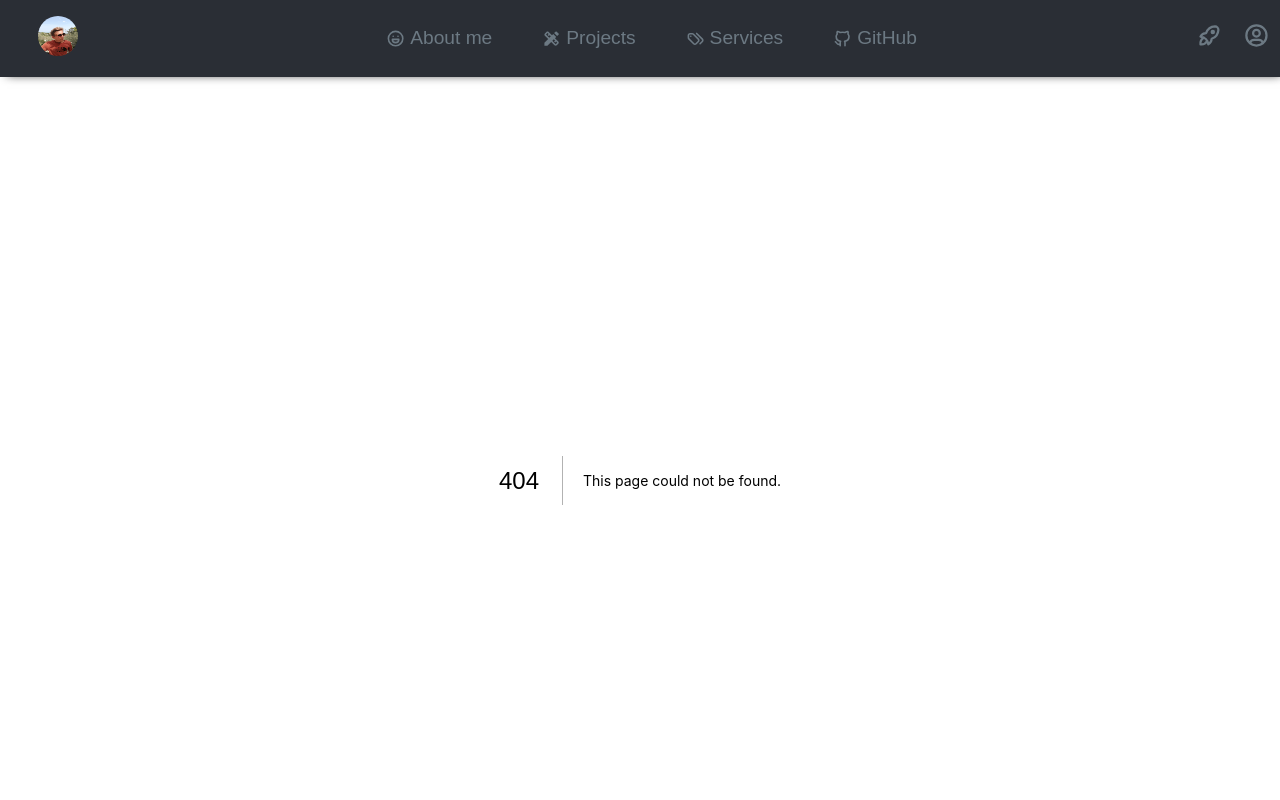
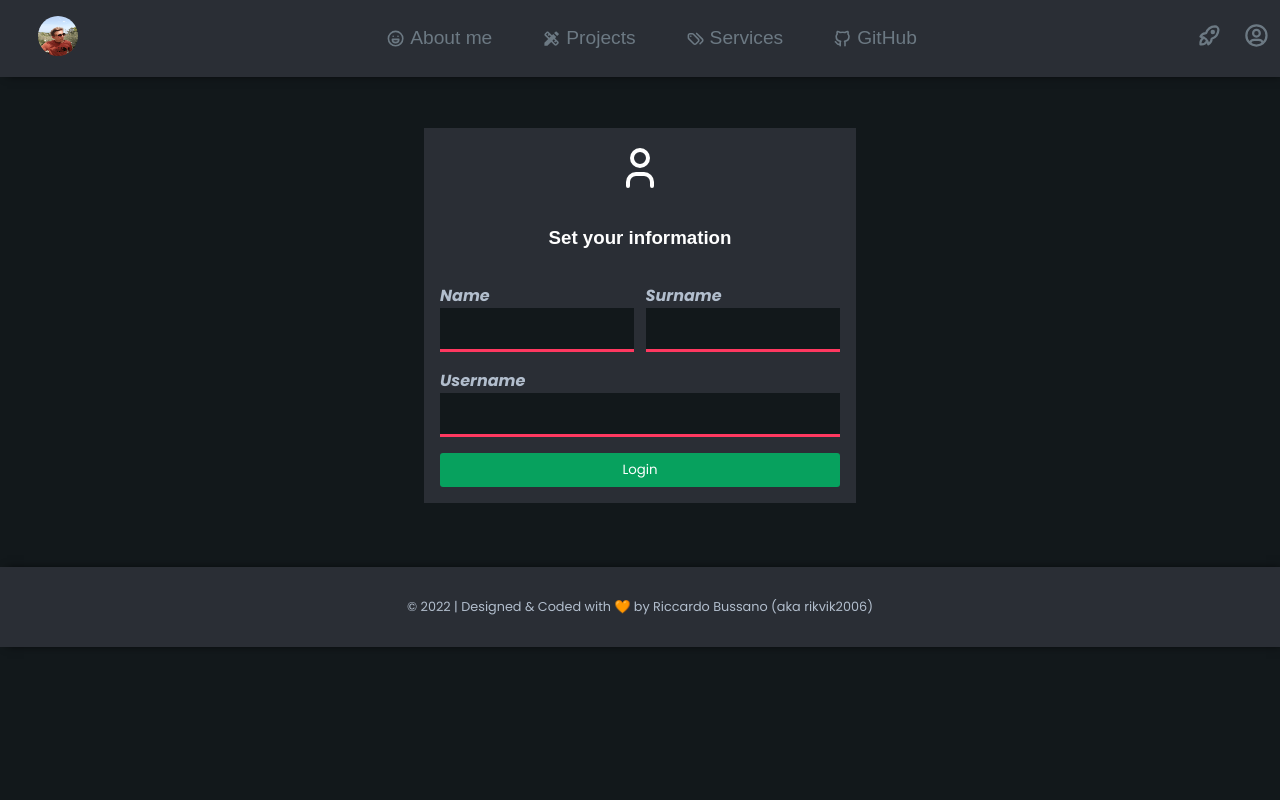
Before and after one commit to rikvik2006/rikvik-portfolio-next-client, a Next.js app: page /auth/continueregister in a window 1280 px wide. Before the commit this address had no page. Shown: the top 800 px of the page. Built offline with nearby package versions, Linux system fonts and the light colour scheme; a web font is replaced by a local one.

Commit message:
Renamed a file that i called it bad

```diff
--- a/src/pages/auth/continuelogin.tsx
+++ b/src/pages/auth/continueregister.tsx
@@ -3,11 +3,11 @@ import style from "./index.module.scss";
 import ErrorAllert from "../../components/errrorAllert";
 import EmailField from '../../components/login/emailFiled';
 import PasswordFiled from '../../components/login/passwordFiled';
-import { handleSubmitLoginContinue } from '../../utils/helpers/handleSubmitLogin';
 import Link from 'next/link';
 import { TbUser } from 'react-icons/tb';
 import NameSurname from '../../components/login/nameSurname';
 import UsernameField from '../../components/login/usernameField';
+import { handleSubmitRegisterContinue } from '../../utils/helpers/hadleSubmitResisterPage';
 
 type Props = {}
 
@@ -17,7 +17,7 @@ const ContinueLogin: NextPage<Props> = () => {
         <>
             <ErrorAllert error="An error occured, retry leater" />
             <div className={style.container}>
-                <form onSubmit={handleSubmitLoginContinue} className={style.form} >
+                <form onSubmit={handleSubmitRegisterContinue} className={style.form} >
                     <TbUser className={style.icon} />
                     <h3>Set your information</h3>
                     <NameSurname />
```
